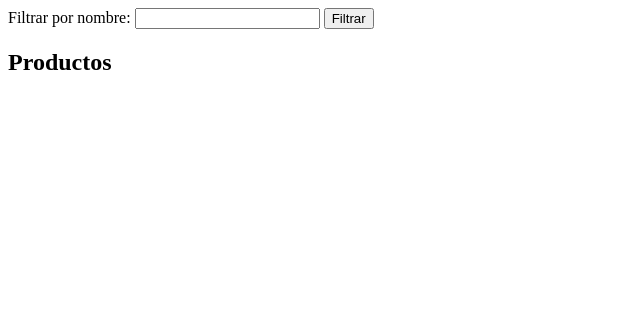
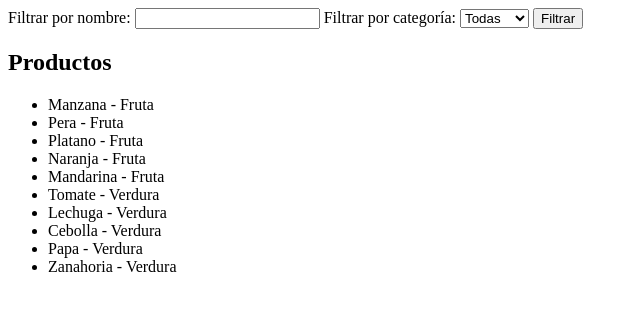
Before and after one commit to Johan-zamudio/EPE1_jz, a plain HTML site: page filtro_producto.html in a window 1280 px wide. Both pictures are taken after a click on the button "Filtrar". Shown: the whole page, without its empty margins (0-640 px from the left). Drawn offline with Linux system fonts and the light colour scheme.

Commit message:
Quinto Cambio

```diff
--- a/filtro_producto.html
+++ b/filtro_producto.html
@@ -9,7 +9,16 @@
     <div id="filtro">
         <label for="nombre">Filtrar por nombre:</label>
         <input type="text" id="nombre">
-        <button onclick="filtrarPorNombre()">Filtrar</button>
+
+        <label for="categoria">Filtrar por categoría:</label>
+        <select id="categoria">
+            <option value="">Todas</option>
+            <option value="Fruta">Fruta</option>
+            <option value="Verdura">Verdura</option>
+            <!-- Agrega más opciones de categorías según tu necesidad -->
+        </select>
+
+        <button onclick="filtrarProductos()">Filtrar</button>
     </div>
 
     <div id="DatosProductos">
@@ -22,11 +31,11 @@
             { id: 3, nombre: 'Platano', categoria: 'Fruta'},
             { id: 4, nombre: 'Naranja ', categoria: 'Fruta'},
             { id: 5, nombre: 'Mandarina ', categoria: 'Fruta'},
-            { id: 6, nombre: 'Tomate',  categoria: 'Fruta'  },
-            { id: 7, nombre: 'Lechuga',  categoria: 'Fruta' },
-            { id: 8, nombre: 'Cebolla', categoria: 'Fruta'},
-            { id: 9, nombre: 'Papa', categoria: 'Fruta'},
-            { id: 10, nombre: 'Zanahoria ', categoria: 'Fruta'}
+            { id: 6, nombre: 'Tomate',  categoria: 'Verdura'  },
+            { id: 7, nombre: 'Lechuga',  categoria: 'Verdura' },
+            { id: 8, nombre: 'Cebolla', categoria: 'Verdura'},
+            { id: 9, nombre: 'Papa', categoria: 'Verdura'},
+            { id: 10, nombre: 'Zanahoria ', categoria: 'Verdura'}
         ];
 
         // Función para mostrar los productos
@@ -37,18 +46,32 @@
             const datosHTML = `
                 <h2>Productos</h2>
                 <ul class="lista">
-                    ${Productos.map(item => `<li>${item.nombre} ${item.categoria}</li>`).join('')}
+                    ${Productos.map(item => `<li>${item.nombre} - ${item.categoria}</li>`).join('')}
                 </ul>
             `;
             contenedorProductos.innerHTML = datosHTML;
         }
 
-        // Función para filtrar productos por nombre
-        function filtrarPorNombre() {
+        // Función para filtrar productos
+        function filtrarProductos() {
             const Nombre = document.getElementById('nombre').value;
-            const NombresFiltrados = DatosProductos.filter(item => item.nombre == Nombre);
-            MostrarProductos(NombresFiltrados);
+            const Categoria = document.getElementById('categoria').value;
+
+            let productosFiltrados = DatosProductos;
+
+            if (Nombre) {
+                productosFiltrados = productosFiltrados.filter(item => item.nombre.toLowerCase().includes(Nombre.toLowerCase()));
+            }
+
+            if (Categoria) {
+                productosFiltrados = productosFiltrados.filter(item => item.categoria === Categoria);
+            }
+
+            MostrarProductos(productosFiltrados);
         }
+
+        // Muestra todos los productos al cargar la página
+        MostrarProductos(DatosProductos);
     </script>
 
 </body>
```
